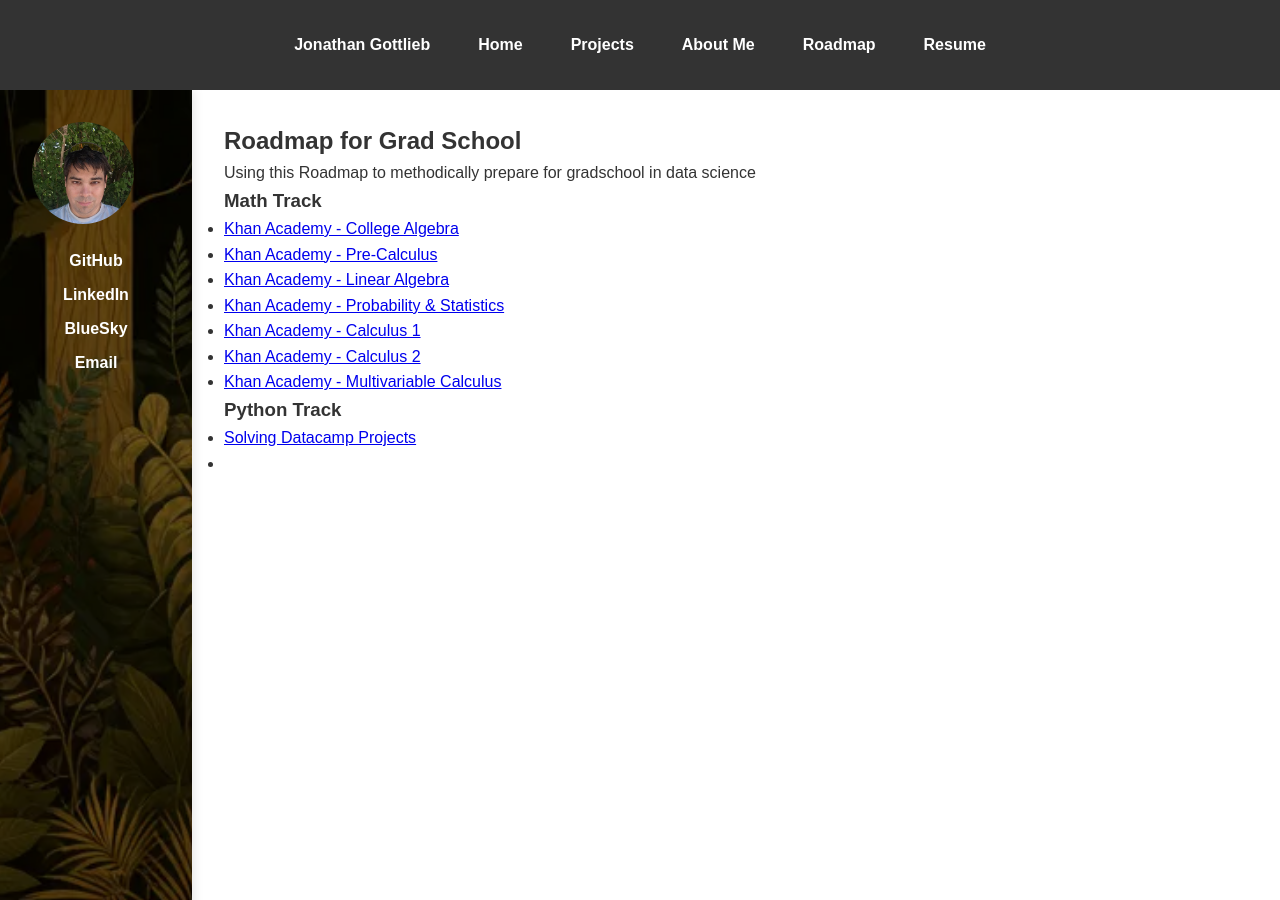
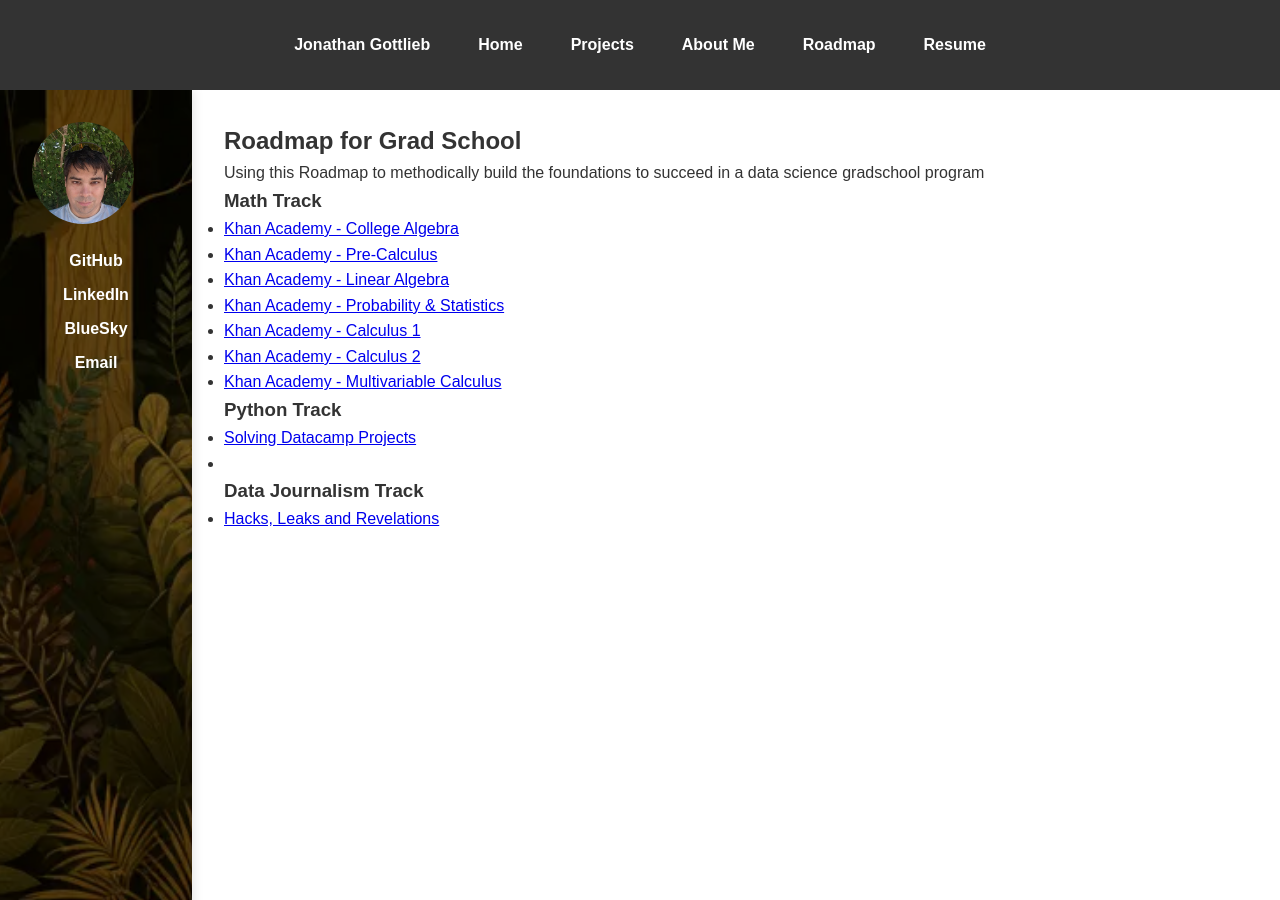
Before and after one commit to gotjon05/website_fina, a Jekyll site: the page built from roadmap.markdown, in a window 1280 px wide. Built offline with Jekyll 4.4.1, drawn with Linux system fonts in a browser that asks for light colours.

Commit message:
updated goal in roadmap

```diff
--- a/roadmap.markdown
+++ b/roadmap.markdown
@@ -5,7 +5,7 @@
 ---
 
 ## Roadmap for Grad School
-Using this Roadmap to methodically prepare for gradschool in data science
+Using this Roadmap to methodically build the foundations to succeed in a data science gradschool program
 
 ### Math Track
 - [Khan Academy - College Algebra](https://www.khanacademy.org/math/college-algebra)
@@ -19,3 +19,6 @@
 ### Python Track
 - [Solving Datacamp Projects](https://app.datacamp.com/learn/projects?technologies=2)
 -
+
+### Data Journalism Track
+- [Hacks, Leaks and Revelations](https://nostarch.com/hacks-leaks-and-revelations)
```
